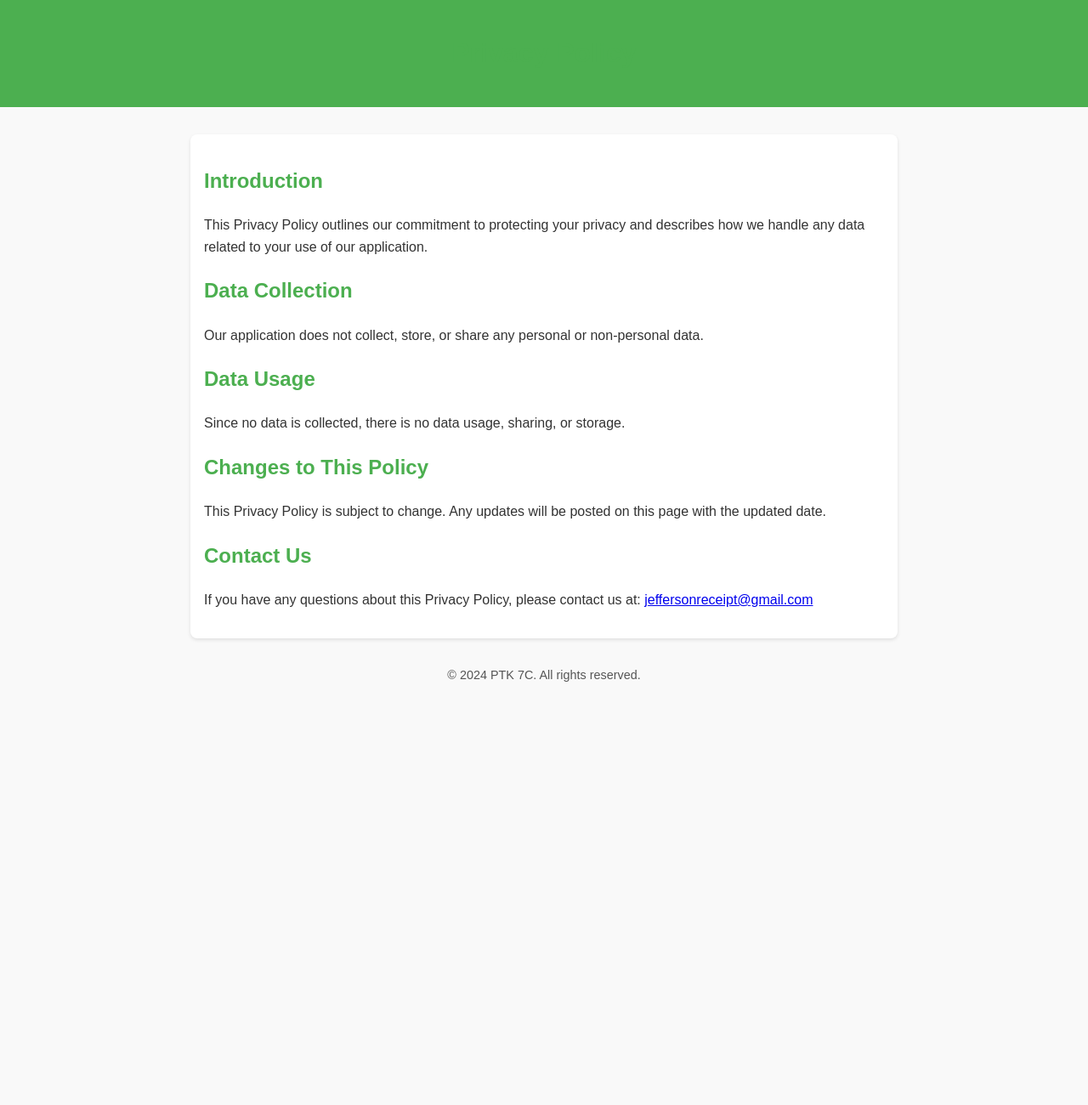
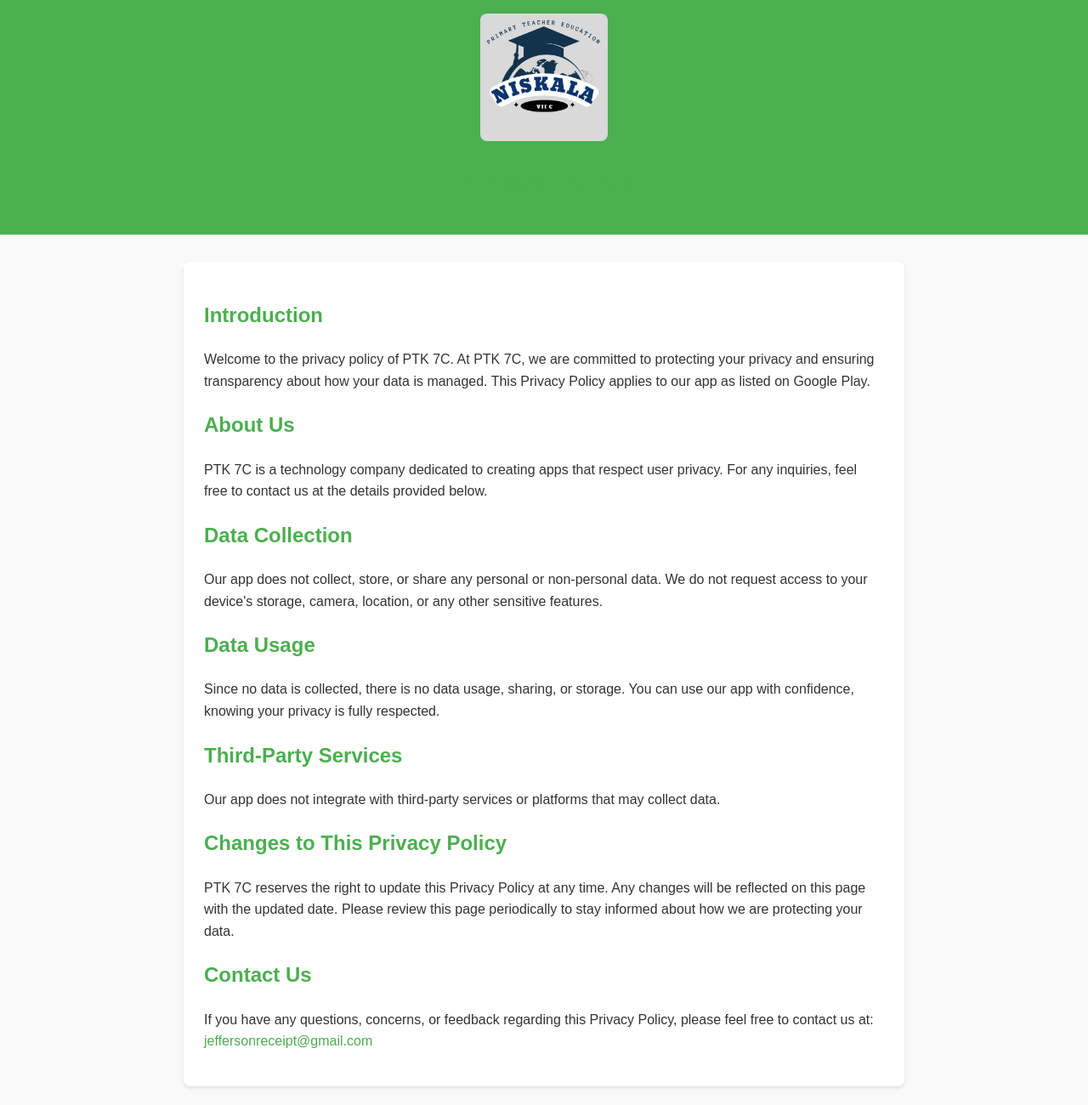
Before and after one commit to JeffTimoman/CeastPolicy, a plain HTML site: page PTK7C.html in a window 1280 px wide. Shown: the top 1300 px of the page at 85% size. Before the commit the page ends 838 px from the top, so only its background shows below. Drawn offline with Linux system fonts and the light colour scheme.

Commit message:
UpdateCode For 7C Policy

```diff
--- a/PTK7C.html
+++ b/PTK7C.html
@@ -19,10 +19,16 @@
             padding: 1rem 0;
             text-align: center;
         }
+        header img {
+            display: block;
+            margin: 0 auto 1rem auto;
+            max-width: 150px;
+            border-radius: 8px;
+        }
         main {
             max-width: 800px;
             margin: 2rem auto;
-            padding: 1rem;
+            padding: 1.5rem;
             background: white;
             border-radius: 8px;
             box-shadow: 0 2px 4px rgba(0, 0, 0, 0.1);
@@ -36,36 +42,55 @@
             font-size: 0.9rem;
             color: #555;
         }
+        a {
+            color: #4CAF50;
+            text-decoration: none;
+        }
+        a:hover {
+            text-decoration: underline;
+        }
     </style>
 </head>
 <body>
     <header>
+        <img src="img/7clogo.jpg" alt="PTK 7C Logo">
         <h1>Privacy Policy</h1>
     </header>
     <main>
         <h2>Introduction</h2>
         <p>
-            This Privacy Policy outlines our commitment to protecting your privacy and describes how we handle any data related to your use of our application.
+            Welcome to the privacy policy of PTK 7C. At PTK 7C, we are committed to protecting your privacy and ensuring transparency about how your data is managed. This Privacy Policy applies to our app as listed on Google Play.
+        </p>
+
+        <h2>About Us</h2>
+        <p>
+            PTK 7C is a technology company dedicated to creating apps that respect user privacy. For any inquiries, feel free to contact us at the details provided below.
         </p>
 
         <h2>Data Collection</h2>
         <p>
-            Our application does not collect, store, or share any personal or non-personal data.
+            Our app does not collect, store, or share any personal or non-personal data. We do not request access to your device's storage, camera, location, or any other sensitive features.
         </p>
 
         <h2>Data Usage</h2>
         <p>
-            Since no data is collected, there is no data usage, sharing, or storage.
+            Since no data is collected, there is no data usage, sharing, or storage. You can use our app with confidence, knowing your privacy is fully respected.
         </p>
 
-        <h2>Changes to This Policy</h2>
+        <h2>Third-Party Services</h2>
         <p>
-            This Privacy Policy is subject to change. Any updates will be posted on this page with the updated date.
+            Our app does not integrate with third-party services or platforms that may collect data.
+        </p>
+
+        <h2>Changes to This Privacy Policy</h2>
+        <p>
+            PTK 7C reserves the right to update this Privacy Policy at any time. Any changes will be reflected on this page with the updated date. Please review this page periodically to stay informed about how we are protecting your data.
         </p>
 
         <h2>Contact Us</h2>
         <p>
-            If you have any questions about this Privacy Policy, please contact us at: <a href="mailto:jeffersonreceipt@gmail.com">jeffersonreceipt@gmail.com</a>
+            If you have any questions, concerns, or feedback regarding this Privacy Policy, please feel free to contact us at:
+            <a href="mailto:jeffersonreceipt@gmail.com">jeffersonreceipt@gmail.com</a>
         </p>
     </main>
     <footer>
```
Also changed, not shown: img/7clogo.jpg (added).
